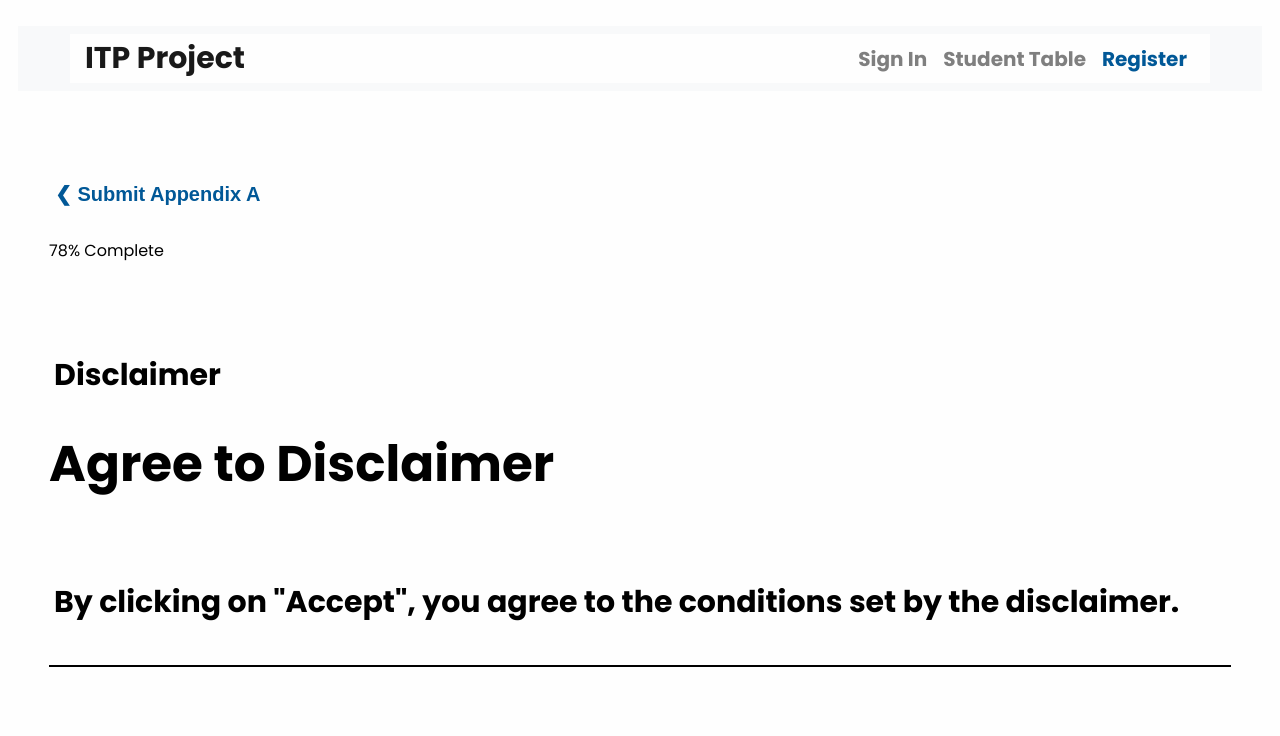
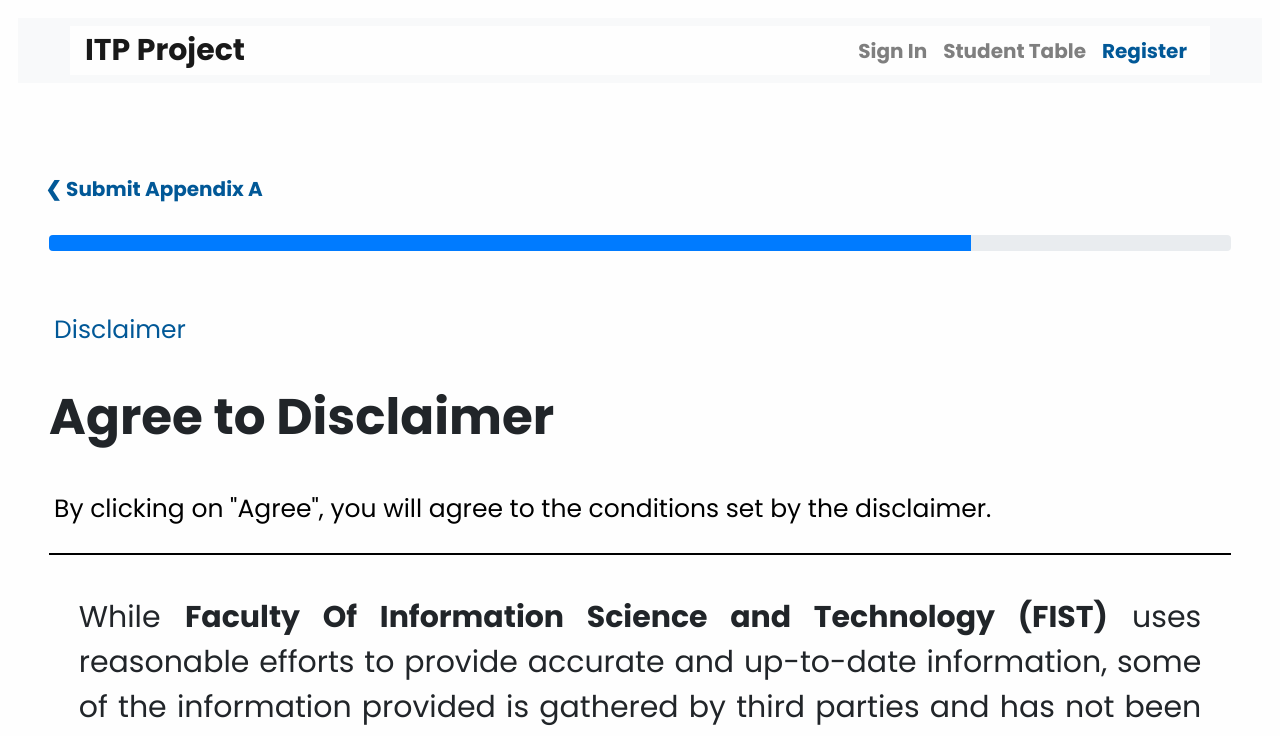
Before and after one commit to MikailBusst/itpproject, an Angular app in the folder angularcomponents/itpproject/: page / in a window 1280 px wide. Shown: the top 736 px of the page. Built offline with nearby package versions, Linux system fonts and the light colour scheme.

Commit message:
Imported the disclaimer component.

```diff
--- a/angularcomponents/itpproject/src/app/disclaimer/disclaimer.component.css
+++ b/angularcomponents/itpproject/src/app/disclaimer/disclaimer.component.css
@@ -1,3 +1,4 @@
+@import url("../../../node_modules/bootstrap/dist/css/bootstrap.min.css");
 @import url("../../styles.css");
 
 .title {
@@ -5,5 +6,5 @@
 }
 
 .progress-bar {
-    width:78%;
+    width: 78%;
 }
--- a/angularcomponents/itpproject/src/app/disclaimer/disclaimer.component.html
+++ b/angularcomponents/itpproject/src/app/disclaimer/disclaimer.component.html
@@ -1,14 +1,17 @@
 <html>
     <head>
         <link href="https://fonts.googleapis.com/css?family=Poppins:400,700&display=swap" rel="stylesheet">
+
+        <script src="disclaimer.js"></script>
     </head>
 
-    <body>
+    <body (window:resize)="onResize($event)">
         <app-menu></app-menu>
         <div class="main">
             <div class="card" style="margin-bottom: 30px; border-bottom: none;" onclick="window.location.href = 'submit_appendix_a.html'">
-                <button class="back-button">&#x276E; Submit Appendix A</button>
+                <button style="position: relative; right: 10px;" class="back-button">&#x276E; Submit Appendix A</button>
             </div>
+
             <div class="progress">
                 <div class="progress-bar" role="progressbar" aria-valuenow="70" aria-valuemin="0" aria-valuemax="100">
                     <span class="sr-only">78% Complete</span>
@@ -23,7 +26,7 @@
             </div>
 
             <div class="card" style="border-bottom: 2px solid black; padding-bottom: 10px;">
-                <p class="subheader-bottom">By clicking on "Accept", you agree to the conditions set by the disclaimer.</p>
+                <p class="subheader-bottom">By clicking on "Agree", you will agree to the conditions set by the disclaimer.</p>
             </div>
 
             <div id="paper" class="paper">
@@ -32,9 +35,9 @@
                 <p><b>Indemnification</b><br />You hereby agree to indemnify and hold harmless <b>Faculty Of Information Science and Technology (FIST)</b> and its officers, subsidiaries, employees, licensors and agents, from and against any and all liability, loss, claims, damages, costs and/or actions (including attorney’s fees) based upon or arising out of any breach by you of your obligations under this Disclaimer.</p>
             </div>
 
-            <div class="paper" style="border: none; margin-top: 50px; margin-left: 0px;">
+            <div class="paper" style="border: none; margin-top: -10px;">
                 <div class="proceed_section" id="proceed_section">
-                    <button class="back-button" onclick="window.location.href = 'disclaimer_verification.html'" style="font-size: 30px;">Accept &#x276F;</button>
+                    <button class="back-button" onclick="window.location.href = 'disclaimer_verification.html'" style="font-size: 30px;">Agree &#x276F;</button>
                 </div>
             </div>
         </div>
--- a/angularcomponents/itpproject/src/app/disclaimer/disclaimer.component.ts
+++ b/angularcomponents/itpproject/src/app/disclaimer/disclaimer.component.ts
@@ -10,6 +10,43 @@ export class DisclaimerComponent implements OnInit {
   constructor() { }
 
   ngOnInit(): void {
+    var width = window.innerWidth;
+
+    if(width < 410){
+        $("#proceed_section").removeClass("proceed_section");
+        $("#proceed_section").addClass("proceed_section_mobile");
+    }
+
+    if(width < 420){
+      $("#paper").removeClass("paper");
+      $("#paper").addClass("paper-mobile");
+    }
+  }
+
+  onResize(event) {
+    this.check_resize()
+}
+
+  check_resize(): void {
+    var width = window.innerWidth;
+
+    if(width < 410){
+        $("#proceed_section").removeClass("proceed_section");
+        $("#proceed_section").addClass("proceed_section_mobile");
+    }
+    else{
+        $("#proceed_section").removeClass("proceed_section_mobile");
+        $("#proceed_section").addClass("proceed_section");
+    }
+
+    if(width < 420){
+           $("#paper").removeClass("paper");
+           $("#paper").addClass("paper-mobile");
+    }
+    else{
+        $("#paper").removeClass("paper-mobile");
+        $("#paper").addClass("paper");
+    }
   }
 
 }
--- a/angularcomponents/itpproject/src/app/menu/menu.component.html
+++ b/angularcomponents/itpproject/src/app/menu/menu.component.html
@@ -1,9 +1,3 @@
-<link href="https://fonts.googleapis.com/css?family=Poppins:400,700&display=swap" rel="stylesheet">
-
-<script src="../../../node_modules/jquery/jquery.min.js"></script>
-
-<script src="../../../node_modules/bootstrap/dist/js/bootstrap.bundle.min.js"></script>
-
 <nav class="navbar navbar-expand-lg navbar-light bg-light">
   <div class="container">
     <a class="navbar-brand" href="#">ITP Project</a>
--- a/angularcomponents/itpproject/src/styles.css
+++ b/angularcomponents/itpproject/src/styles.css
@@ -1078,9 +1078,10 @@ th{
     width: 400px;
     background: #FEFEFE;
     border: none;
-    font-weight: 900;
+    font-weight: 700;
     color: #015897;
     outline: none;
+    cursor: pointer;
 }
 
 .back-button:hover{
@@ -1112,9 +1113,9 @@ th{
 }
 
 p.subheader {
-    font-size: 25px;
-    font-weight: 200;
-    color: #015897;
+    font-size: 25px!important;
+    font-weight: 200!important;
+    color: #015897!important;
 }
 
 #filter-area {
@@ -1147,8 +1148,8 @@ i {
 }
 
 p.subheader-bottom {
-    font-size: 25px;
-    font-weight: 200;
+    font-size: 25px!important;
+    font-weight: 200!important;
 }
 
 .upload_card {
```
Also changed, not shown: 2 other files (tests, documents, lock files or other folders).
